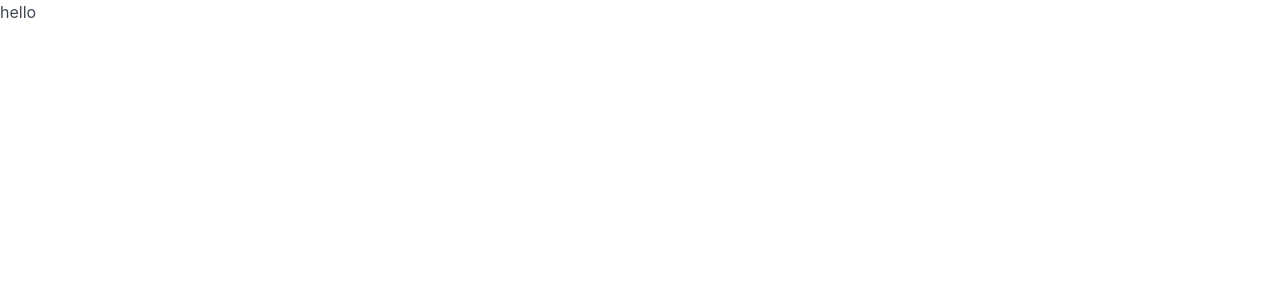
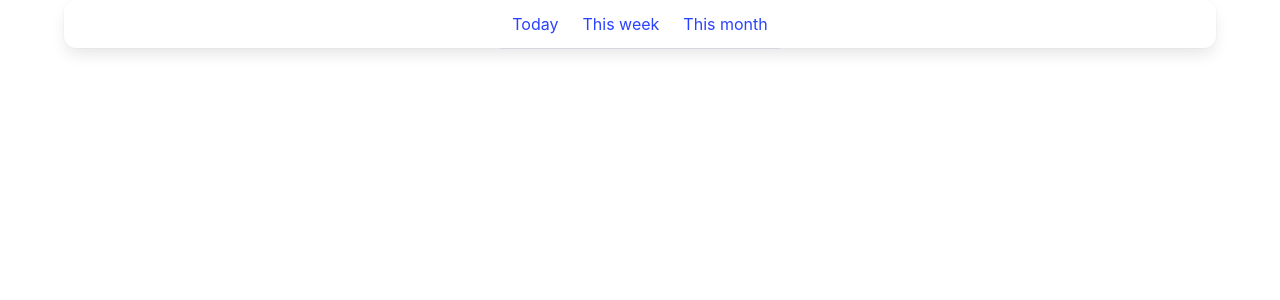
Before and after one commit to elen-oz/vue-app, a Vue app: page / in a window 1280 px wide. Shown: the top 300 px of the page. Built offline with nearby package versions, Linux system fonts and the light colour scheme.

Commit message:
feat: add navbar

```diff
--- a/src/App.vue
+++ b/src/App.vue
@@ -1,13 +1,13 @@
 <script setup lang="ts">
-
+import Timeline from "./components/Timeline.vue";
 </script>
 
 <template>
-  <div>
-    hello
+  <div class="container">
+    <Timeline />
   </div>
 </template>
 
 <style scoped>
-  @import "https://cdn.jsdelivr.net/npm/bulma@1.0.2/css/bulma.min.css";
+@import "https://cdn.jsdelivr.net/npm/bulma@1.0.2/css/bulma.min.css";
 </style>
--- a/src/components/Timeline.vue
+++ b/src/components/Timeline.vue
@@ -1,11 +1,13 @@
 <script setup lang="ts">
-
+const periods = ["Today", "This week", "This month"];
 </script>
 
 <template>
-
+  <nav class="is-primary panel">
+    <span class="panel-tabs">
+      <a v-for="period of periods" :key="period">{{ period }}</a>
+    </span>
+  </nav>
 </template>
 
-<style scoped>
-
-</style>
+<style scoped></style>
```
